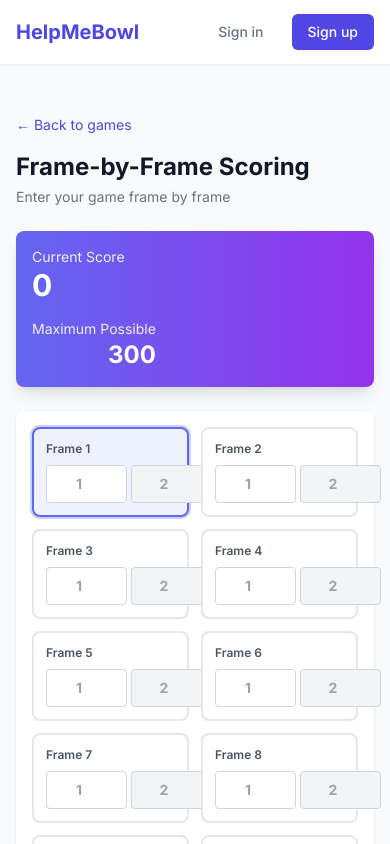
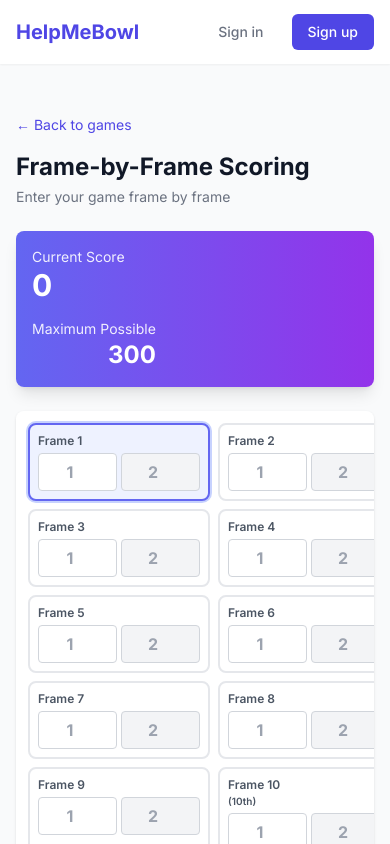
Before and after one commit to chrisallenlawyer/helpmebowl, a Next.js app: page /dashboard/games/frame-by-frame in a window 390 px wide. Shown: the top 844 px of the page. Built offline with nearby package versions, Linux system fonts and the light colour scheme; no server answers.

Commit message:
Improve mobile responsiveness and input sizing for frame-by-frame scoring

```diff
--- a/src/app/dashboard/games/frame-by-frame/page.tsx
+++ b/src/app/dashboard/games/frame-by-frame/page.tsx
@@ -217,8 +217,8 @@
       )}
 
       {/* Frames Grid */}
-      <div className="bg-white shadow rounded-lg p-4 sm:p-6 mb-6">
-        <div className="grid grid-cols-2 sm:grid-cols-5 lg:grid-cols-10 gap-3 sm:gap-4">
+      <div className="bg-white shadow rounded-lg p-3 sm:p-6 mb-6 overflow-x-auto">
+        <div className="grid grid-cols-2 sm:grid-cols-5 lg:grid-cols-10 gap-2 sm:gap-4 min-w-max sm:min-w-0">
           {frames.map((frame, frameIndex) => {
             const isCurrent = frameIndex === currentFrame
             const isComplete = frameIndex < 9
@@ -232,7 +232,7 @@
             return (
               <div
                 key={frameIndex}
-                className={`border-2 rounded-lg p-3 sm:p-4 ${
+                className={`border-2 rounded-lg p-2 sm:p-4 min-w-[80px] sm:min-w-0 ${
                   isCurrent
                     ? 'border-indigo-500 bg-indigo-50 ring-2 ring-indigo-200'
                     : isComplete
@@ -240,14 +240,14 @@
                     : 'border-gray-200 bg-white'
                 }`}
               >
-                <div className="text-xs sm:text-sm font-semibold text-gray-600 mb-2">
+                <div className="text-xs font-semibold text-gray-600 mb-1 sm:mb-2">
                   Frame {frameIndex + 1}
-                  {frameIndex === 9 && <span className="block text-xs">(10th)</span>}
+                  {frameIndex === 9 && <span className="block text-[10px] sm:text-xs">(10th)</span>}
                 </div>
 
                 {/* Frame 10 has different layout */}
                 {frameIndex === 9 ? (
-                  <div className="space-y-2">
+                  <div className="space-y-1 sm:space-y-2">
                     <div className="flex gap-1">
                       <input
                         type="number"
@@ -255,7 +255,7 @@
                         max="10"
                         value={frame.firstRoll ?? ''}
                         onChange={(e) => handleRollChange(frameIndex, 1, e.target.value)}
-                        className="w-full text-center text-black font-bold text-sm sm:text-base px-2 py-2 border border-gray-300 rounded focus:ring-2 focus:ring-indigo-500 focus:border-indigo-500"
+                        className="w-full text-center text-black font-bold text-base sm:text-lg px-1 sm:px-2 py-1.5 sm:py-2 border border-gray-300 rounded focus:ring-2 focus:ring-indigo-500 focus:border-indigo-500"
                         placeholder="1"
                       />
                       <input
@@ -265,7 +265,7 @@
                         value={frame.secondRoll ?? ''}
                         onChange={(e) => handleRollChange(frameIndex, 2, e.target.value)}
                         disabled={frame.firstRoll === null}
-                        className="w-full text-center text-black font-bold text-sm sm:text-base px-2 py-2 border border-gray-300 rounded focus:ring-2 focus:ring-indigo-500 focus:border-indigo-500 disabled:bg-gray-100 disabled:cursor-not-allowed"
+                        className="w-full text-center text-black font-bold text-base sm:text-lg px-1 sm:px-2 py-1.5 sm:py-2 border border-gray-300 rounded focus:ring-2 focus:ring-indigo-500 focus:border-indigo-500 disabled:bg-gray-100 disabled:cursor-not-allowed"
                         placeholder="2"
                       />
                     </div>
@@ -277,7 +277,7 @@
                         value={frame.thirdRoll ?? ''}
                         onChange={(e) => handleRollChange(frameIndex, 3, e.target.value)}
                         disabled={frame.secondRoll === null}
-                        className="w-full text-center text-black font-bold text-sm sm:text-base px-2 py-2 border border-gray-300 rounded focus:ring-2 focus:ring-indigo-500 focus:border-indigo-500 disabled:bg-gray-100 disabled:cursor-not-allowed"
+                        className="w-full text-center text-black font-bold text-base sm:text-lg px-1 sm:px-2 py-1.5 sm:py-2 border border-gray-300 rounded focus:ring-2 focus:ring-indigo-500 focus:border-indigo-500 disabled:bg-gray-100 disabled:cursor-not-allowed"
                         placeholder="3"
                       />
                     )}
@@ -290,7 +290,7 @@
                       max="10"
                       value={frame.firstRoll ?? ''}
                       onChange={(e) => handleRollChange(frameIndex, 1, e.target.value)}
-                      className={`flex-1 text-center text-black font-bold text-sm sm:text-base px-2 py-2 border rounded ${
+                      className={`flex-1 text-center text-black font-bold text-base sm:text-lg px-1 sm:px-2 py-1.5 sm:py-2 border rounded ${
                         frame.isStrike
                           ? 'bg-indigo-100 border-indigo-300'
                           : 'border-gray-300 focus:ring-2 focus:ring-indigo-500 focus:border-indigo-500'
@@ -305,7 +305,7 @@
                         value={frame.secondRoll ?? ''}
                         onChange={(e) => handleRollChange(frameIndex, 2, e.target.value)}
                         disabled={frame.firstRoll === null}
-                        className={`flex-1 text-center text-black font-bold text-sm sm:text-base px-2 py-2 border rounded ${
+                        className={`flex-1 text-center text-black font-bold text-base sm:text-lg px-1 sm:px-2 py-1.5 sm:py-2 border rounded ${
                           frame.isSpare
                             ? 'bg-purple-100 border-purple-300'
                             : 'border-gray-300 focus:ring-2 focus:ring-indigo-500 focus:border-indigo-500 disabled:bg-gray-100 disabled:cursor-not-allowed'
@@ -314,7 +314,7 @@
                       />
                     )}
                     {frame.isStrike && (
-                      <div className="flex-1 flex items-center justify-center bg-indigo-100 border border-indigo-300 rounded font-bold text-indigo-700 text-xs sm:text-sm">
+                      <div className="flex-1 flex items-center justify-center bg-indigo-100 border border-indigo-300 rounded font-bold text-indigo-700 text-base sm:text-lg py-1.5 sm:py-2">
                         X
                       </div>
                     )}
@@ -323,8 +323,8 @@
 
                 {/* Display frame score */}
                 {frame.score !== null && (
-                  <div className="mt-2 text-center">
-                    <div className="text-lg sm:text-xl font-bold text-gray-900">
+                  <div className="mt-1 sm:mt-2 text-center">
+                    <div className="text-base sm:text-xl font-bold text-gray-900">
                       {frame.score}
                     </div>
                   </div>
```
